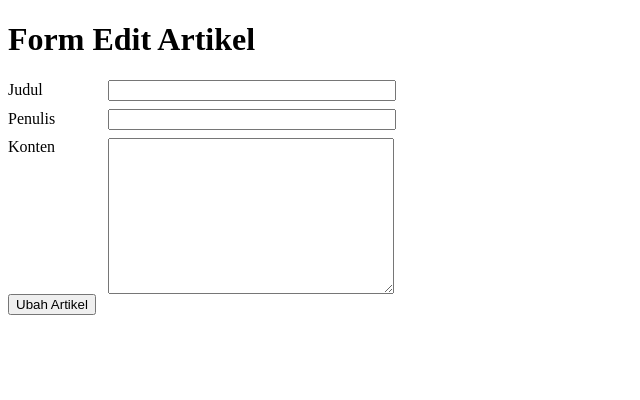
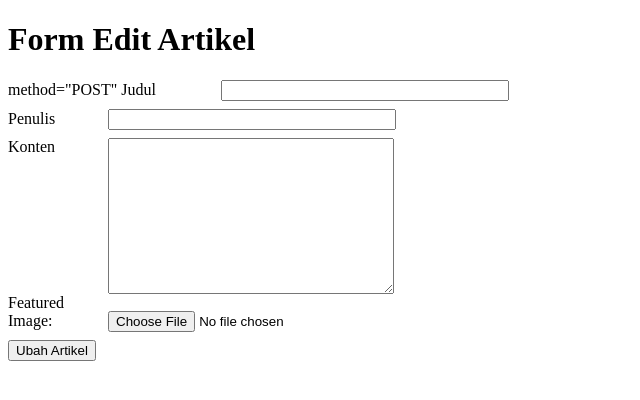
Before and after one commit to MbahMusNet/project, a CodeIgniter app: page /ci/index.php/front/edit_artikel/1 in a window 1280 px wide. Shown: the top 400 px of the page, without its empty margins (0-640 px from the left). Run offline with CodeIgniter, Linux system fonts and the light colour scheme; data that the repository does not hold is empty.

Commit message:
editing the edit page

```diff
--- a/application/views/edit_artikel.php
+++ b/application/views/edit_artikel.php
@@ -35,13 +35,15 @@ defined('BASEPATH') or exit('No direct script access allowed');
 
 <body>
   <h1>Form Edit Artikel</h1>
-  <form method="POST" action="<?php echo base_url('front/update'); ?>">
-    <label>Judul</label><input type="text" name="title" value="<?php echo $record->title; ?>" /><br />
-    <label>Penulis</label><input type="text" name="author" value="<?php echo $record->author; ?>" /><br />
-    <label>Konten</label><textarea name="content"><?php echo $record->content; ?></textarea><br />
-    <input type="hidden" name="ID" value="<?php echo $record->ID; ?>" />
-    <input type="submit" name="submit" value="Ubah Artikel" />
-  </form>
+  <?= form_open_multipart(base_url("front/update")), 'method="POST"'; ?>
+
+  <label>Judul</label><input type="text" name="title" value="<?php echo $record->title; ?>" /><br />
+  <label>Penulis</label><input type="text" name="author" value="<?php echo $record->author; ?>" /><br />
+  <label>Konten</label><textarea name="content"><?php echo $record->content; ?></textarea><br />
+  <label>Featured Image:</label><input type="file" name="userfile" size="20" id=""><br />
+  <input type="hidden" name="ID" value="<?php echo $record->ID; ?>" />
+  <input type="submit" name="submit" value="Ubah Artikel" />
+  <?= form_close(); ?>
 </body>
 
 </html>
```
